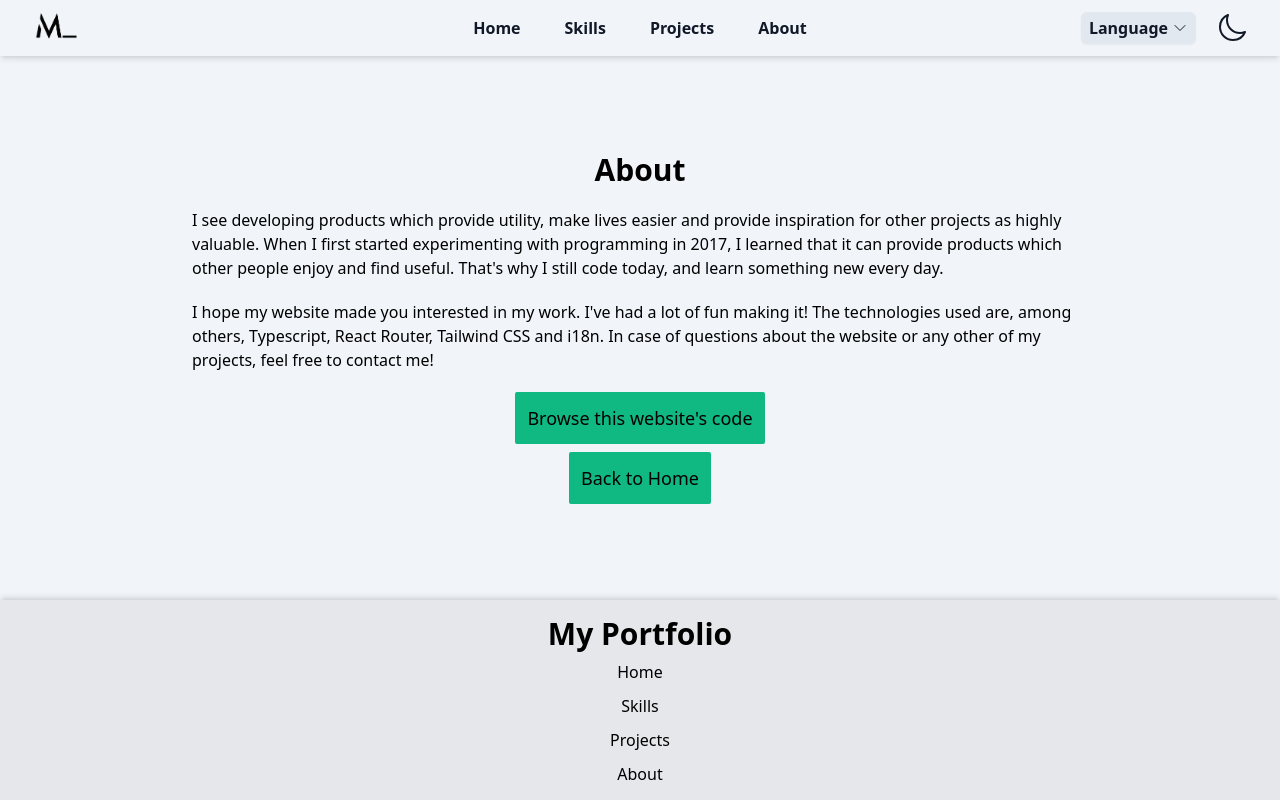
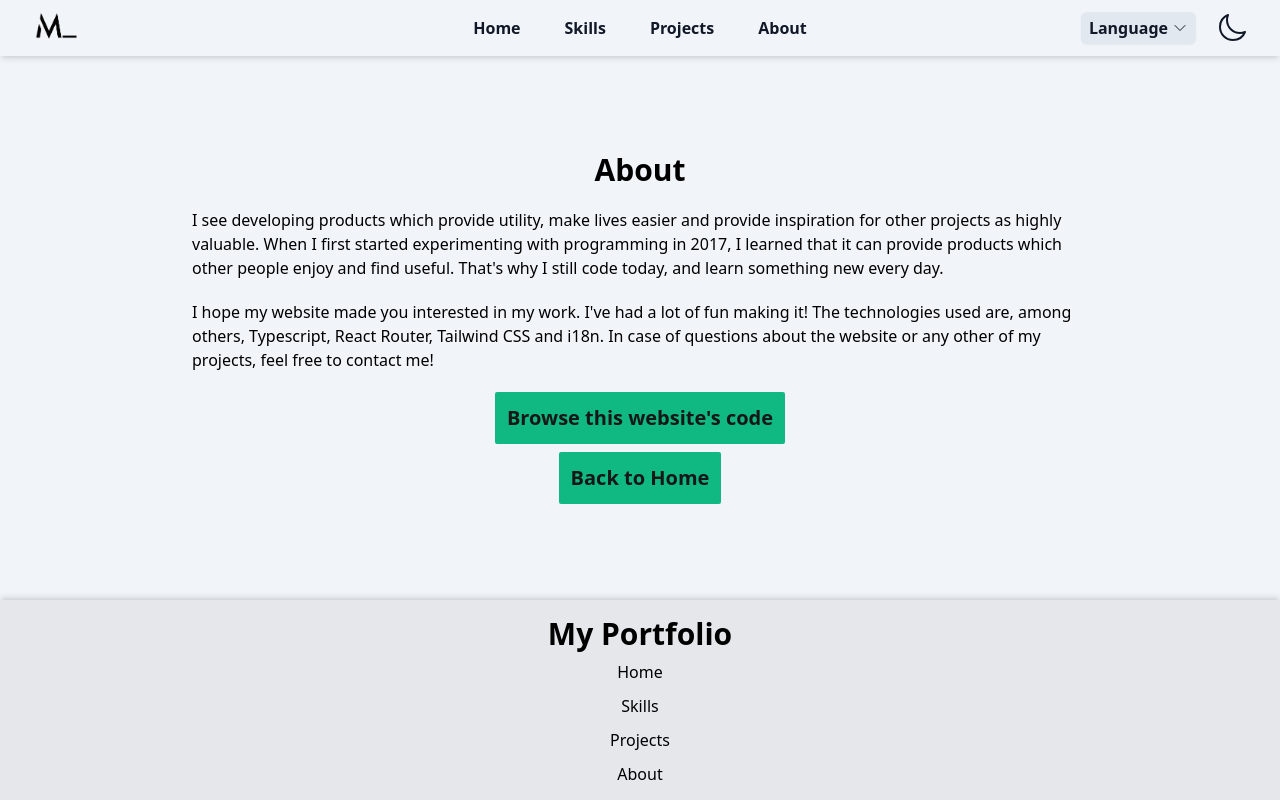
Before and after one commit to ZeroWave022/personal-website, a React (Vite) app: page /about in a window 1280 px wide. Built offline with nearby package versions, Linux system fonts and the light colour scheme.

Commit message:
feat(LargeLink): Increase size

```diff
--- a/src/components/LargeLink.tsx
+++ b/src/components/LargeLink.tsx
@@ -15,7 +15,7 @@ export function LargeLink({ color, link, internal, children }: LargeLinkProps) {
     if (internal) {
         return (
             <Link
-                className={`${colors[color]} w-fit rounded-sm p-2 text-black lg:p-3 lg:text-lg`}
+                className={`${colors[color]} w-fit rounded-sm p-3 text-lg font-semibold text-neutral-900 lg:text-xl`}
                 to={link}
             >
                 {children}
@@ -25,7 +25,7 @@ export function LargeLink({ color, link, internal, children }: LargeLinkProps) {
 
     return (
         <a
-            className={`${colors[color]} w-fit rounded-sm p-2 text-black lg:p-3 lg:text-lg`}
+            className={`${colors[color]} w-fit rounded-sm p-3 text-lg font-semibold text-neutral-900 lg:text-xl`}
             href={link}
             target="_blank"
             rel="noreferrer"
```
